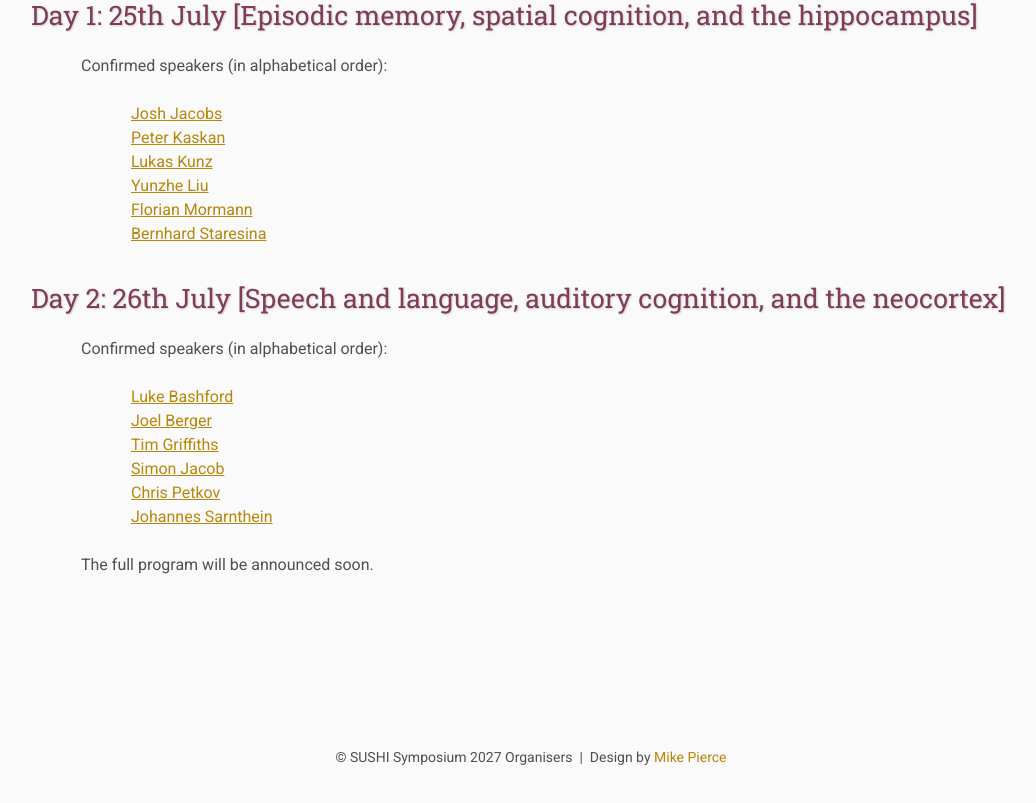
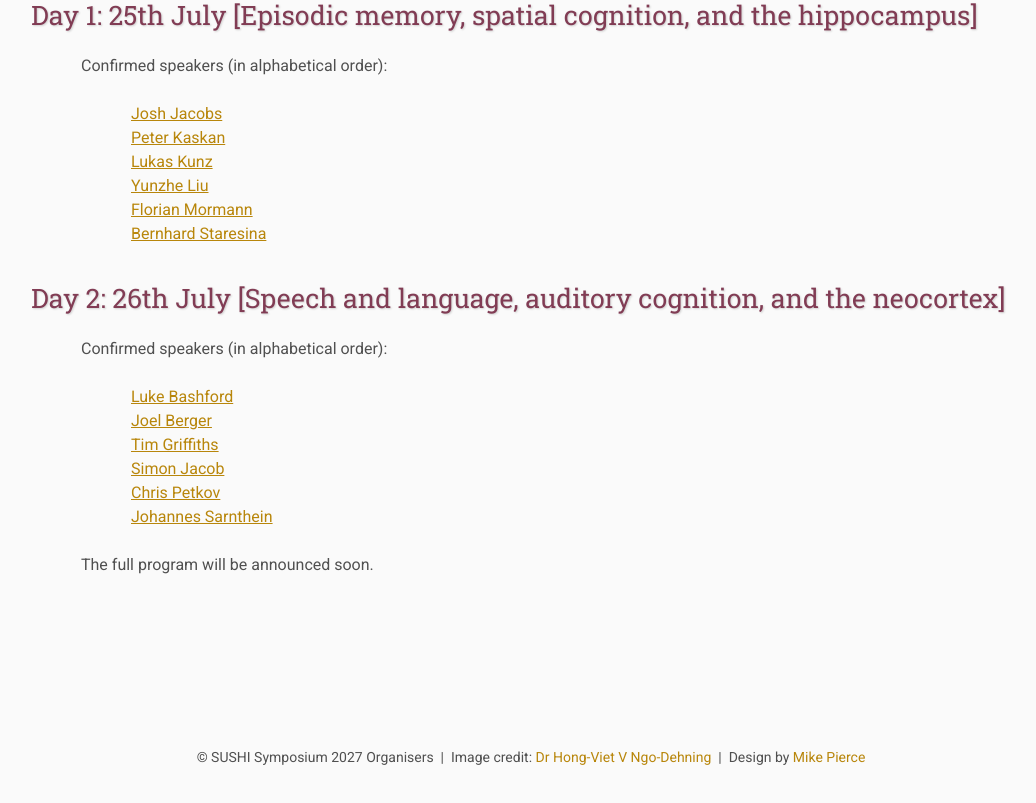
Before and after one commit to sushi2027/sushi2027.github.io, a plain HTML site: page program/index.html in a window 1280 px wide. Shown: the part 540-1343 px from the top of the page, without its empty margins (109-1145 px from the left). Drawn offline with nearby package versions, Linux system fonts and the light colour scheme; some packages are replaced by stand-ins of ours; files that its build step writes are made by us from their sources.

Commit message:
Add image credit and design attribution in footer

```diff
--- a/program/index.html
+++ b/program/index.html
@@ -81,6 +81,7 @@
 
     <footer>
         &copy; SUSHI Symposium 2027 Organisers
+        &nbsp;|&nbsp; Image credit: <a href="https://www.essex.ac.uk/people/NGODE75407/hong-viet-v-ngo-dehning">Dr Hong-Viet V Ngo-Dehning</a>
         &nbsp;|&nbsp; Design by <a href="https://github.com/mikepierce">Mike Pierce</a>
     </footer>
 
```
